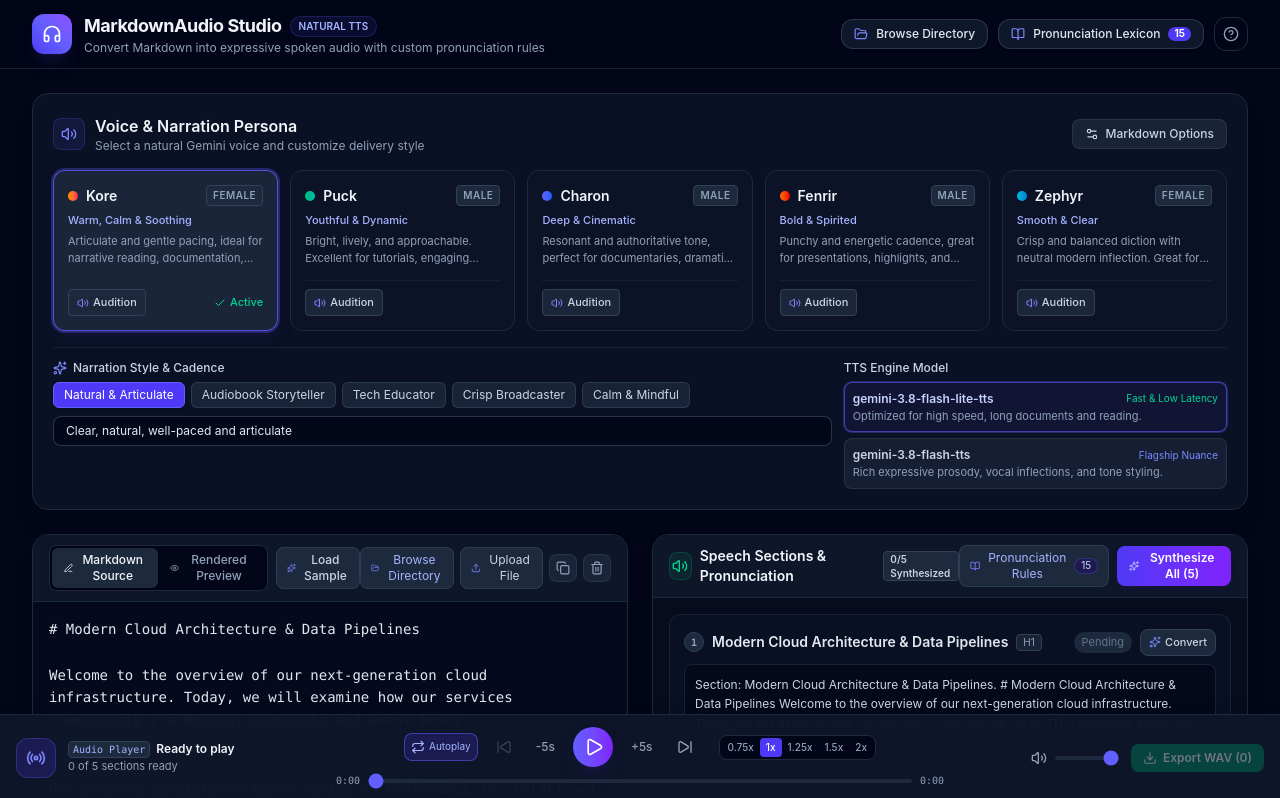
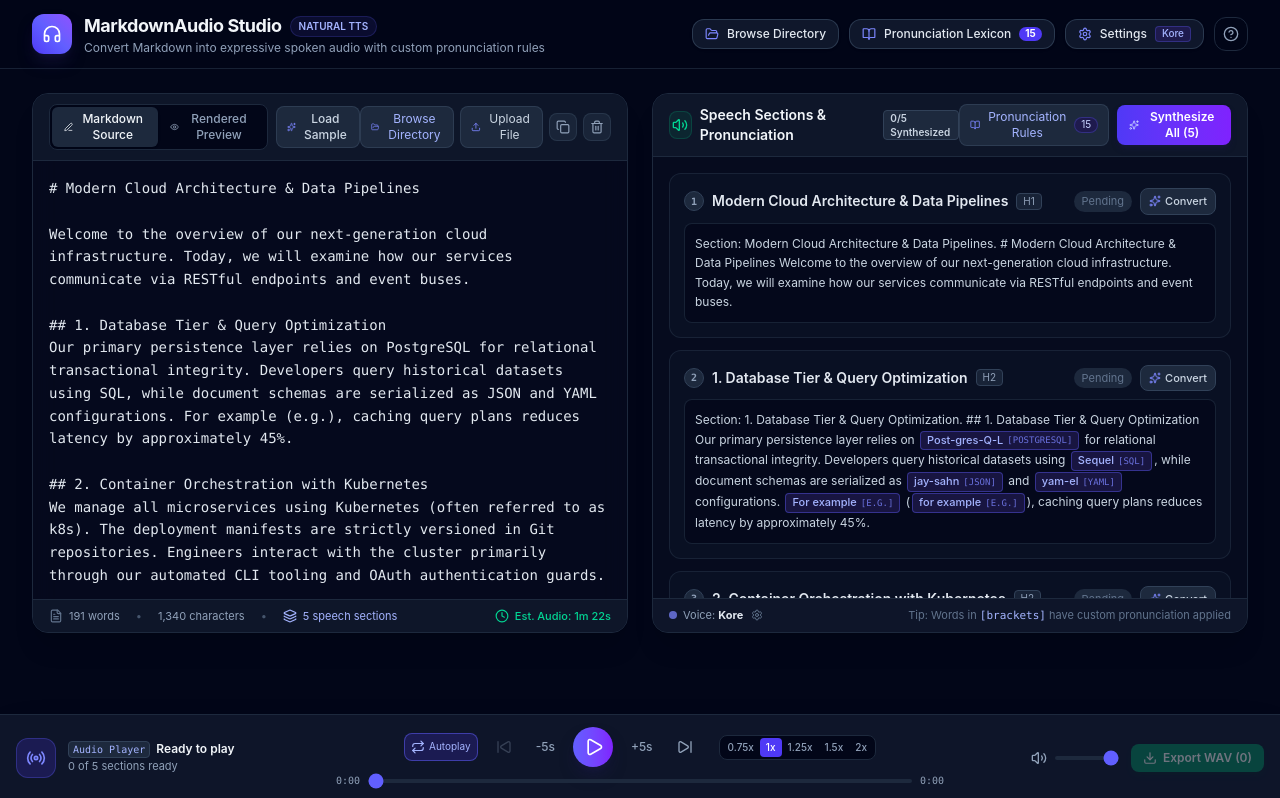
Before and after one commit to rk-vibed/MarkdownAudio, a React (Vite) app: page / in a window 1280 px wide. Shown: the top 798 px of the page. Built offline with nearby package versions, Linux system fonts and the light colour scheme.

Commit message:
feat: move voice settings to a modal
Extract VoiceSettings from the main layout and implement a modal toggle via the Header and SpeechInspector components to improve workspace density.

```diff
--- a/src/App.tsx
+++ b/src/App.tsx
@@ -74,6 +74,7 @@
   const [showDictionary, setShowDictionary] = useState<boolean>(false);
   const [showHelp, setShowHelp] = useState<boolean>(false);
   const [showDirectoryBrowser, setShowDirectoryBrowser] = useState<boolean>(false);
+  const [showVoiceSettings, setShowVoiceSettings] = useState<boolean>(false);
   const [activeFileName, setActiveFileName] = useState<string | null>(null);
 
   // Persistence
@@ -316,6 +317,7 @@
         activeRulesCount={rules.filter((r) => r.enabled).length}
         onOpenDictionary={() => setShowDictionary(true)}
         onOpenDirectoryBrowser={() => setShowDirectoryBrowser(true)}
+        onOpenSettings={() => setShowVoiceSettings(true)}
         onOpenHelp={() => setShowHelp(true)}
       />
 
@@ -337,18 +339,6 @@
             </button>
           </div>
         )}
-
-        {/* Voice & Narration Controls */}
-        <VoiceSettings
-          selectedVoice={selectedVoice}
-          onSelectVoice={setSelectedVoice}
-          speechStyle={speechStyle}
-          onStyleChange={setSpeechStyle}
-          selectedModel={selectedModel}
-          onModelChange={setSelectedModel}
-          preprocessingOptions={preprocessingOptions}
-          onPreprocessingChange={setPreprocessingOptions}
-        />
 
         {/* Dual Workstation: Markdown Editor (Left) & Speech/Audio Inspector (Right) */}
         <div className="grid grid-cols-1 lg:grid-cols-2 gap-6">
@@ -374,6 +364,7 @@
             activeRules={rules}
             selectedVoice={selectedVoice}
             onOpenDictionary={() => setShowDictionary(true)}
+            onOpenSettings={() => setShowVoiceSettings(true)}
           />
         </div>
       </main>
@@ -391,6 +382,20 @@
         onToggleContinuousPlay={() => setContinuousPlay(!continuousPlay)}
         playbackRate={playbackRate}
         onPlaybackRateChange={setPlaybackRate}
+      />
+
+      {/* Voice & Narration Settings Modal (Gear Icon) */}
+      <VoiceSettings
+        isOpen={showVoiceSettings}
+        onClose={() => setShowVoiceSettings(false)}
+        selectedVoice={selectedVoice}
+        onSelectVoice={setSelectedVoice}
+        speechStyle={speechStyle}
+        onStyleChange={setSpeechStyle}
+        selectedModel={selectedModel}
+        onModelChange={setSelectedModel}
+        preprocessingOptions={preprocessingOptions}
+        onPreprocessingChange={setPreprocessingOptions}
       />
 
       {/* Directory Browser Modal */}
--- a/src/components/Header.tsx
+++ b/src/components/Header.tsx
@@ -1,5 +1,5 @@
 import React from 'react';
-import { Headphones, BookOpen, Volume2, Sparkles, HelpCircle, FileText, FolderOpen } from 'lucide-react';
+import { Headphones, BookOpen, Volume2, Sparkles, HelpCircle, FileText, FolderOpen, Settings } from 'lucide-react';
 import { VoiceName } from '../types';
 
 interface HeaderProps {
@@ -7,6 +7,7 @@
   activeRulesCount: number;
   onOpenDictionary: () => void;
   onOpenDirectoryBrowser: () => void;
+  onOpenSettings: () => void;
   onOpenHelp: () => void;
 }
 
@@ -15,6 +16,7 @@
   activeRulesCount,
   onOpenDictionary,
   onOpenDirectoryBrowser,
+  onOpenSettings,
   onOpenHelp,
 }) => {
   return (
@@ -65,6 +67,18 @@
           </button>
 
           <button
+            onClick={onOpenSettings}
+            className="px-3 py-1.5 rounded-xl bg-slate-900 hover:bg-slate-800 text-slate-200 border border-slate-700/80 hover:border-indigo-500/40 text-xs font-medium flex items-center gap-2 transition-all shadow-sm"
+            title="Voice, Narration Persona & Speech Settings"
+          >
+            <Settings className="w-3.5 h-3.5 text-indigo-400" />
+            <span className="hidden sm:inline">Settings</span>
+            <span className="text-[10px] px-1.5 py-0.2 rounded bg-indigo-950 text-indigo-300 border border-indigo-500/30 font-medium">
+              {selectedVoice}
+            </span>
+          </button>
+
+          <button
             onClick={onOpenHelp}
             className="p-2 text-slate-400 hover:text-slate-200 hover:bg-slate-800/80 rounded-xl border border-slate-800 transition-colors"
             title="How it works & pronunciation guide"
--- a/src/components/SpeechInspector.tsx
+++ b/src/components/SpeechInspector.tsx
@@ -12,6 +12,7 @@
   BookOpen,
   ArrowRight,
   RefreshCw,
+  Settings,
 } from 'lucide-react';
 
 interface SpeechInspectorProps {
@@ -26,6 +27,7 @@
   activeRules: PronunciationRule[];
   selectedVoice: VoiceName;
   onOpenDictionary: () => void;
+  onOpenSettings?: () => void;
 }
 
 export const SpeechInspector: React.FC<SpeechInspectorProps> = ({
@@ -40,6 +42,7 @@
   activeRules,
   selectedVoice,
   onOpenDictionary,
+  onOpenSettings,
 }) => {
   const readyCount = sections.filter((s) => s.status === 'ready').length;
   const totalCount = sections.length;
@@ -307,10 +310,15 @@
 
       {/* Footer Info */}
       <div className="px-4 py-2 bg-slate-900/90 border-t border-slate-800 text-[11px] text-slate-400 flex items-center justify-between">
-        <span className="flex items-center gap-1.5">
+        <button
+          onClick={onOpenSettings}
+          className="flex items-center gap-1.5 hover:text-indigo-300 transition-colors group"
+          title="Click to configure voice and narration settings"
+        >
           <span className="w-2 h-2 rounded-full bg-indigo-400 animate-pulse" />
-          <span>Natural Voice: {selectedVoice}</span>
-        </span>
+          <span>Voice: <strong className="text-slate-200 group-hover:text-indigo-200">{selectedVoice}</strong></span>
+          <Settings className="w-3 h-3 text-slate-500 group-hover:text-indigo-400 ml-0.5" />
+        </button>
         <span className="text-slate-500">
           Tip: Words in <span className="text-indigo-300 font-mono">[brackets]</span> have custom pronunciation applied
         </span>
--- a/src/components/VoiceSettings.tsx
+++ b/src/components/VoiceSettings.tsx
@@ -1,6 +1,6 @@
 import React, { useState } from 'react';
 import { VoiceName, VoiceOption, PreprocessingOptions } from '../types';
-import { Volume2, Sparkles, Settings2, Loader2, Check } from 'lucide-react';
+import { Volume2, Sparkles, Settings2, Loader2, Check, Settings, X } from 'lucide-react';
 
 export const VOICES: VoiceOption[] = [
   {
@@ -54,6 +54,8 @@
 ];
 
 interface VoiceSettingsProps {
+  isOpen: boolean;
+  onClose: () => void;
   selectedVoice: VoiceName;
   onSelectVoice: (voice: VoiceName) => void;
   speechStyle: string;
@@ -65,6 +67,8 @@
 }
 
 export const VoiceSettings: React.FC<VoiceSettingsProps> = ({
+  isOpen,
+  onClose,
   selectedVoice,
   onSelectVoice,
   speechStyle,
@@ -102,17 +106,45 @@
     }
   };
 
+  if (!isOpen) return null;
+
   return (
-    <div className="bg-slate-900/70 border border-slate-800 rounded-2xl p-5 shadow-xl backdrop-blur-md">
-      <div className="flex items-center justify-between mb-4">
-        <div className="flex items-center gap-2.5">
-          <div className="w-8 h-8 rounded-lg bg-indigo-500/10 border border-indigo-500/20 flex items-center justify-center text-indigo-400">
-            <Volume2 className="w-4 h-4" />
+    <div className="fixed inset-0 z-50 flex items-center justify-center p-3 sm:p-6 bg-slate-950/80 backdrop-blur-md">
+      <div className="relative w-full max-w-4xl bg-slate-900 border border-slate-800 rounded-2xl shadow-2xl flex flex-col max-h-[90vh] overflow-hidden">
+        {/* Modal Header */}
+        <div className="flex items-center justify-between px-6 py-4 border-b border-slate-800 bg-slate-900/90">
+          <div className="flex items-center gap-3">
+            <div className="w-10 h-10 rounded-xl bg-indigo-500/10 border border-indigo-500/20 flex items-center justify-center text-indigo-400">
+              <Settings className="w-5 h-5" />
             </div>
             <div>
-            <h3 className="font-semibold text-slate-100 text-sm sm:text-base">Voice & Narration Persona</h3>
-            <p className="text-xs text-slate-400">Select a natural Gemini voice and customize delivery style</p>
+              <div className="flex items-center gap-2">
+                <h2 className="text-lg font-bold text-slate-100">Voice & Narration Settings</h2>
+                <span className="text-[10px] uppercase font-semibold px-2 py-0.5 rounded-full bg-indigo-500/15 text-indigo-300 border border-indigo-500/30">
+                  {selectedVoice} Active
+                </span>
               </div>
+              <p className="text-xs text-slate-400">
+                Choose a natural voice persona, customize cadence, speech model, and markdown handling
+              </p>
+            </div>
+          </div>
+
+          <button
+            onClick={onClose}
+            className="p-1.5 text-slate-400 hover:text-slate-100 rounded-lg hover:bg-slate-800 transition-colors"
+          >
+            <X className="w-5 h-5" />
+          </button>
+        </div>
+
+        {/* Modal Scrollable Body */}
+        <div className="flex-1 overflow-y-auto p-6 space-y-6">
+          {/* Voice cards header */}
+          <div className="flex items-center justify-between">
+            <div className="flex items-center gap-2">
+              <Volume2 className="w-4 h-4 text-indigo-400" />
+              <h3 className="font-semibold text-slate-100 text-sm">Select Natural Voice Persona</h3>
             </div>
 
             <button
@@ -124,7 +156,7 @@
               }`}
             >
               <Settings2 className="w-3.5 h-3.5" />
-          {showAdvanced ? 'Hide Options' : 'Markdown Options'}
+              {showAdvanced ? 'Hide Markdown Rules' : 'Markdown Rules'}
             </button>
           </div>
 
@@ -348,5 +380,18 @@
         </div>
       )}
         </div>
+
+        {/* Modal Footer */}
+        <div className="flex items-center justify-between px-6 py-3.5 border-t border-slate-800 bg-slate-900/90 text-xs text-slate-400">
+          <span>Settings automatically apply to all synthesized speech sections.</span>
+          <button
+            onClick={onClose}
+            className="px-5 py-2 rounded-xl bg-indigo-600 hover:bg-indigo-500 text-white font-medium transition-colors shadow-md shadow-indigo-950/40"
+          >
+            Save & Done
+          </button>
+        </div>
+      </div>
+    </div>
   );
 };
```
Lines whose indentation alone changed are shown as unchanged.
